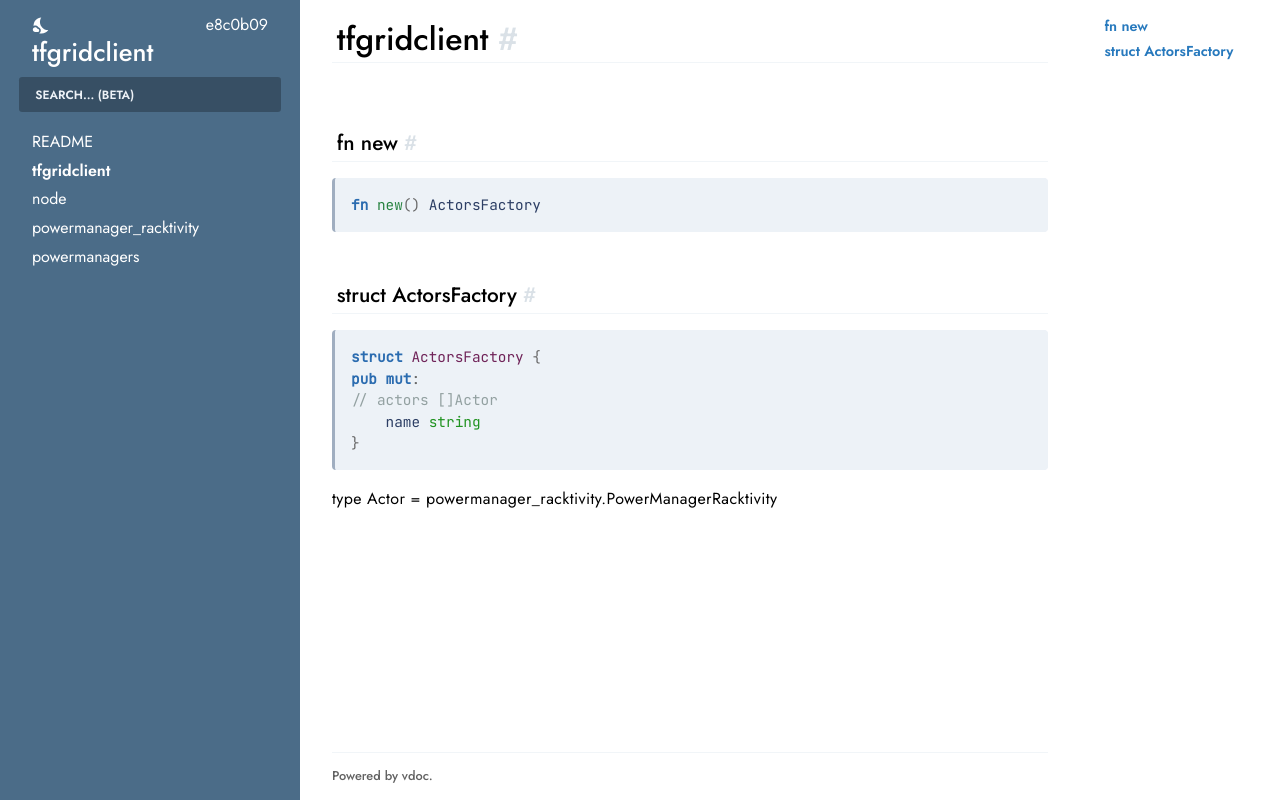
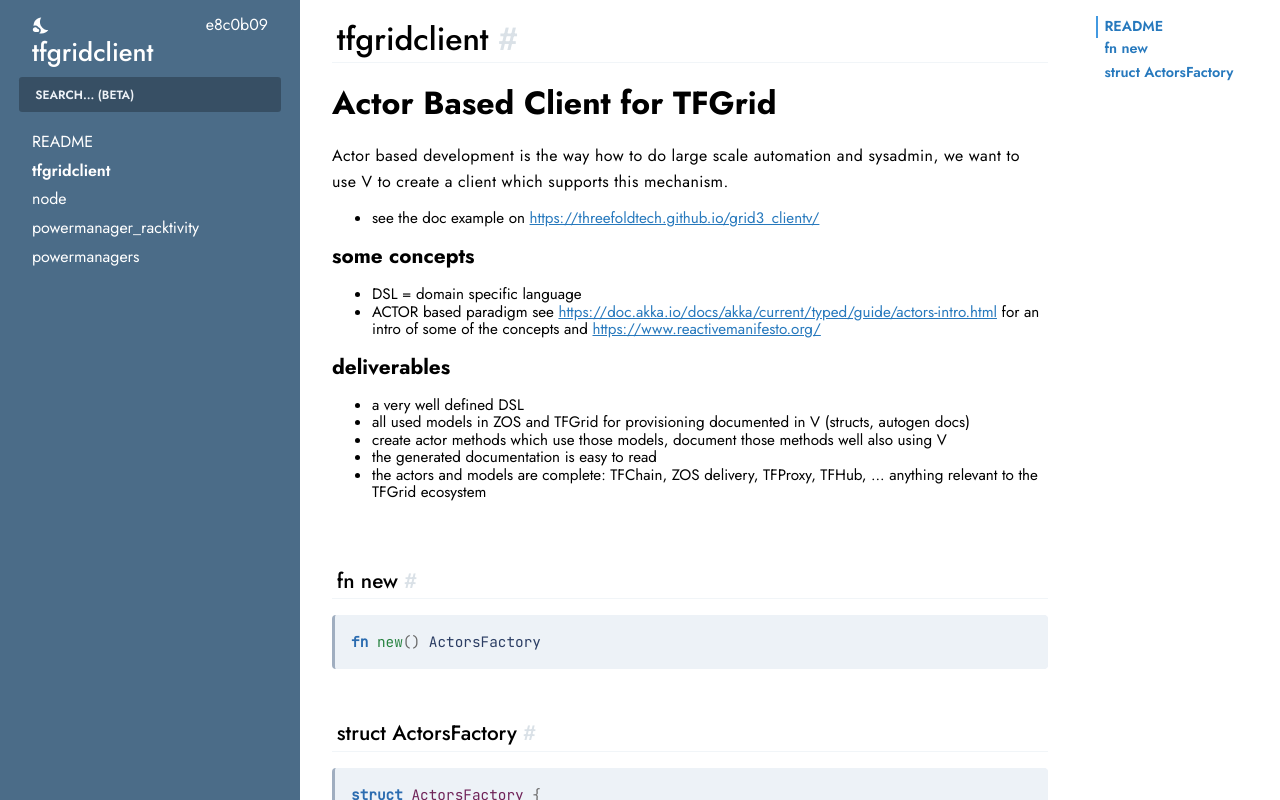
Before and after one commit to threefoldtecharchive/grid3_clientv, a plain HTML site: page docs/tfgridclient.html in a window 1280 px wide. Drawn offline with Linux system fonts and the light colour scheme.

Commit message:
builders

```diff
--- a/docs/tfgridclient.html
+++ b/docs/tfgridclient.html
@@ -54,7 +54,24 @@
       <div class="doc-container">
         <div class="doc-content">
           						<section id="readme_tfgridclient" class="doc-node">
-							<div class="title"><h1> tfgridclient <a href="#readme_tfgridclient">#</a></h1></div>
+							<div class="title"><h1> tfgridclient <a href="#readme_tfgridclient">#</a></h1></div><h1>Actor Based Client for TFGrid</h1>
+<p>Actor based development is the way how to do large scale automation and sysadmin, we want to use V to create a client which supports this mechanism.</p>
+<ul>
+<li>see the doc example on <a href="https://threefoldtech.github.io/grid3_clientv/">https://threefoldtech.github.io/grid3_clientv/</a></li>
+</ul>
+<h2>some concepts</h2>
+<ul>
+<li>DSL = domain specific language</li>
+<li>ACTOR based paradigm see <a href="https://doc.akka.io/docs/akka/current/typed/guide/actors-intro.html">https://doc.akka.io/docs/akka/current/typed/guide/actors-intro.html</a> for an intro of some of the concepts and <a href="https://www.reactivemanifesto.org/">https://www.reactivemanifesto.org/</a></li>
+</ul>
+<h2>deliverables</h2>
+<ul>
+<li>a very well defined DSL</li>
+<li>all used models in ZOS and TFGrid for provisioning documented in V  (structs, autogen docs)</li>
+<li>create actor methods which use those models, document those methods well also using V</li>
+<li>the generated documentation is easy to read</li>
+<li>the actors and models are complete: TFChain, ZOS delivery, TFProxy, TFHub, ... anything relevant to the TFGrid ecosystem</li>
+</ul>
 
 </section>
 
@@ -77,7 +94,8 @@
             Powered by vdoc.
           </div>
         </div>
-        <div class="doc-toc"><ul><li class="open"><a href="#new">fn new</a>        <ul>
+        <div class="doc-toc"><ul><li class="open"><a href="#readme_tfgridclient">README</a></li>
+<li class="open"><a href="#new">fn new</a>        <ul>
 </ul>
 </li>
 <li class="open"><a href="#ActorsFactory">struct ActorsFactory</a>        <ul>
```
Also changed, not shown: docs/index.html (+18 -1 lines), 1 other file.
